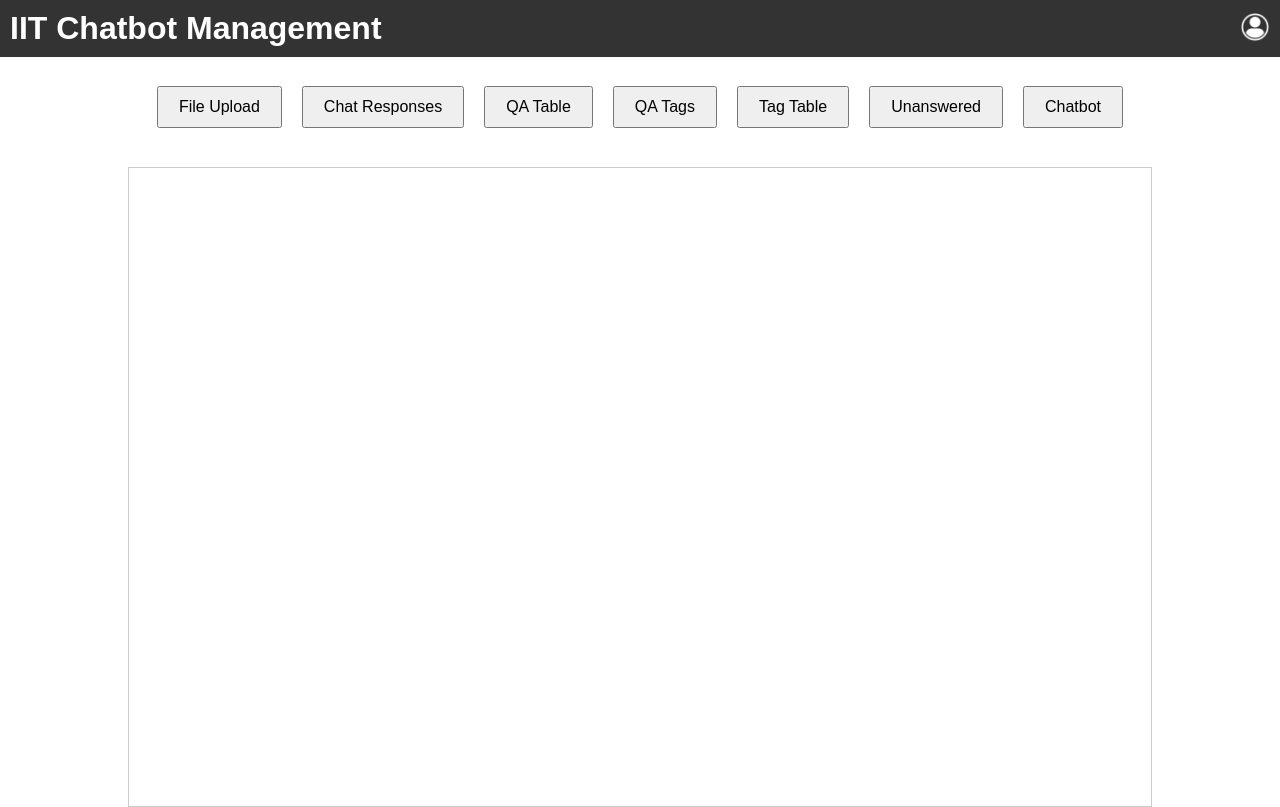
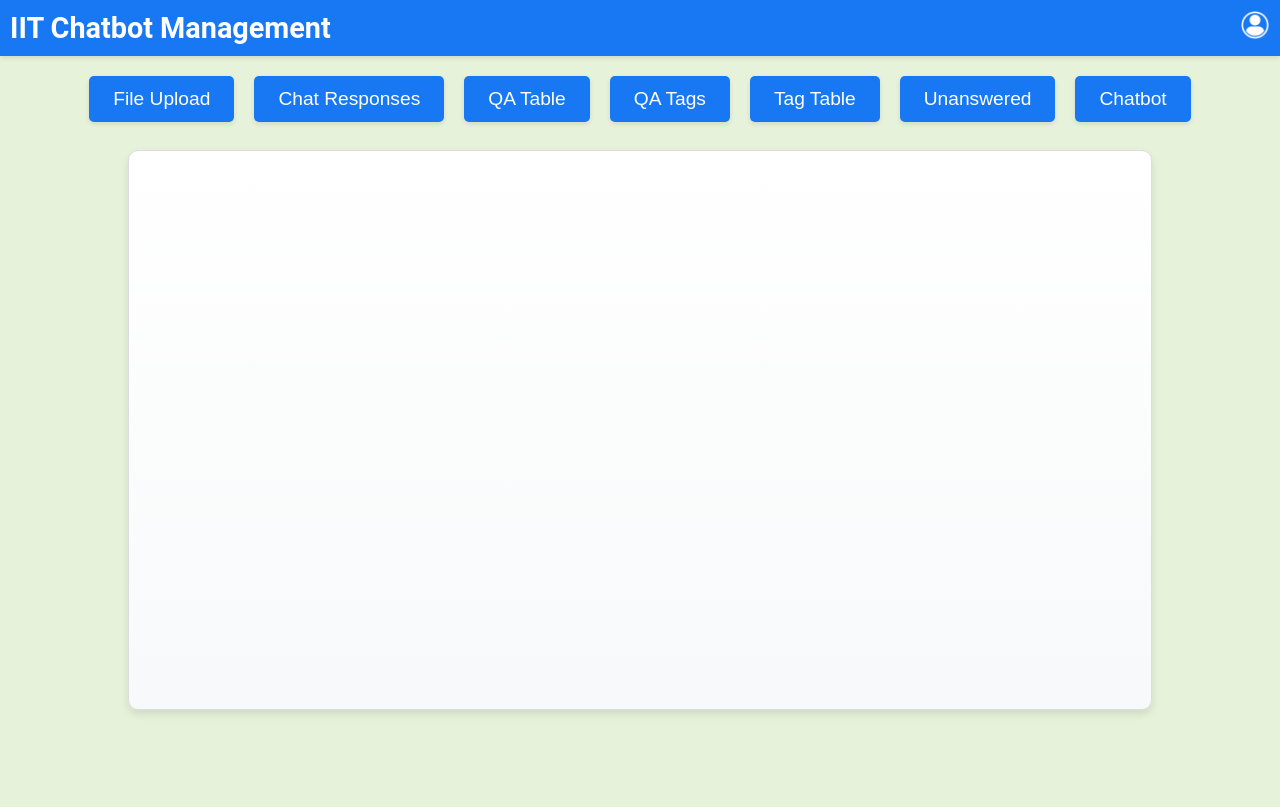
Before and after one commit to albertmandizha/IITCHATBOTPRACTICUM2024, a plain HTML site: page CS Team/Dashboard/index.html in a window 1280 px wide. Drawn offline with Linux system fonts and the light colour scheme.

Commit message:
Update styles.css

```diff
--- a/CS Team/Dashboard/styles.css
+++ b/CS Team/Dashboard/styles.css
@@ -1,70 +1,140 @@
 body {
   margin: 0;
   padding: 0;
-  font-family: Arial, sans-serif;
+  font-family: 'Roboto', sans-serif;
+  background-color: #e6f2d9;
  }
 
  .header {
-  background-color: #333;
+  background-color: #1877f2;
   color: #fff;
   padding: 10px;
   display: flex;
   justify-content: space-between;
   align-items: center;
+  box-shadow: 0 2px 5px rgba(0, 0, 0, 0.1);
+  animation: slideInDown 1s ease;
+  position: relative; /* Added for menu icon animation */
+ }
+
+ @keyframes slideInDown {
+  from {
+    transform: translateY(-100%);
+  }
+  to {
+    transform: translateY(0);
+  }
  }
 
  .header h1 {
   margin: 0;
+  font-size: 1.8rem;
+  text-align: center;
+  animation: fadeIn 1s ease; /* Fade-in animation for heading */
+ }
+
+ @keyframes fadeIn {
+  from {
+    opacity: 0;
+  }
+  to {
+    opacity: 1;
+  }
  }
 
  .header-icon {
   cursor: pointer;
+  font-size: 1.5rem;
+  animation: rotateMenu 1s ease; /* Rotate animation for menu icon */
+ }
+
+ @keyframes rotateMenu {
+  from {
+    transform: rotate(0deg);
+  }
+  to {
+    transform: rotate(360deg);
+  }
  }
 
  .button-container {
   display: flex;
   justify-content: center;
   align-items: center;
-  height: 10vh;
+  height: 8vh;
   flex-wrap: wrap;
   margin: 10px;
  }
 
  .button-container button {
   margin: 10px;
-  padding: 10px 20px;
-  font-size: 16px;
+  padding: 12px 24px;
+  font-size: 1.2rem;
+  background-color: #1877f2;
+  color: #fff;
+  border: none;
+  border-radius: 5px;
+  cursor: pointer;
+  box-shadow: 0 2px 5px rgba(0, 0, 0, 0.1);
+  transition: background-color 0.3s ease;
+  animation: slideInUp 1s ease;
+ }
+
+ @keyframes slideInUp {
+  from {
+    transform: translateY(100%);
+  }
+  to {
+    transform: translateY(0);
+  }
+ }
+
+ .button-container button:hover {
+  background-color: #135e96;
  }
 
  .content-container {
-  height: 80vh; /* Reduce the height to 80vh */
+  height: 70vh;
   width: 80%;
-  margin: 20px auto 0; /* Add top margin of 20px, auto for left/right, and 0 for bottom */
-  border: 1px solid #ccc;
-  padding: 10px;
+  margin: 20px auto 0;
+  border: 1px solid #ddd;
+  border-radius: 10px;
+  padding: 20px;
   box-sizing: border-box;
   display: flex;
-  flex-direction: column; /* Change to column layout */
-  overflow-y: auto; /* Add vertical scrollbar */
+  flex-direction: column;
+  justify-content: center;
+  align-items: center;
+  overflow-y: auto;
+  box-shadow: 0 4px 8px rgba(0, 0, 0, 0.1);
+  background: linear-gradient(to bottom, #fff, #f8f9fa);
+  animation: fadeIn 1s ease;
  }
 
  .table-container {
   width: 100%;
-  overflow-x: auto; /* Add horizontal scrolling if the table is too wide */
+  overflow-x: auto;
  }
 
-.download-button-container {
+ .download-button-container,
+ .file-button-container {
   text-align: center;
   margin-top: 10px;
  }
 
-.file-button-container {
-  display: flex;
-  justify-content: center;
-  margin-top: 10px;
+ .file-button-container button {
+  margin: 0 10px;
+  padding: 10px 20px;
+  font-size: 1rem;
+  background-color: #1877f2;
+  color: #fff;
+  border: none;
+  border-radius: 5px;
+  cursor: pointer;
+  box-shadow: 0 2px 5px rgba(0, 0, 0, 0.1);
+  transition: background-color 0.3s ease;
  }
 
-.file-button-container button {
-  margin: 0 5px;
-  padding: 5px 10px;
+ .file-button-container button:hover {
+  background-color: #135e96;
  }
```
Lines whose indentation alone changed are shown as unchanged.
